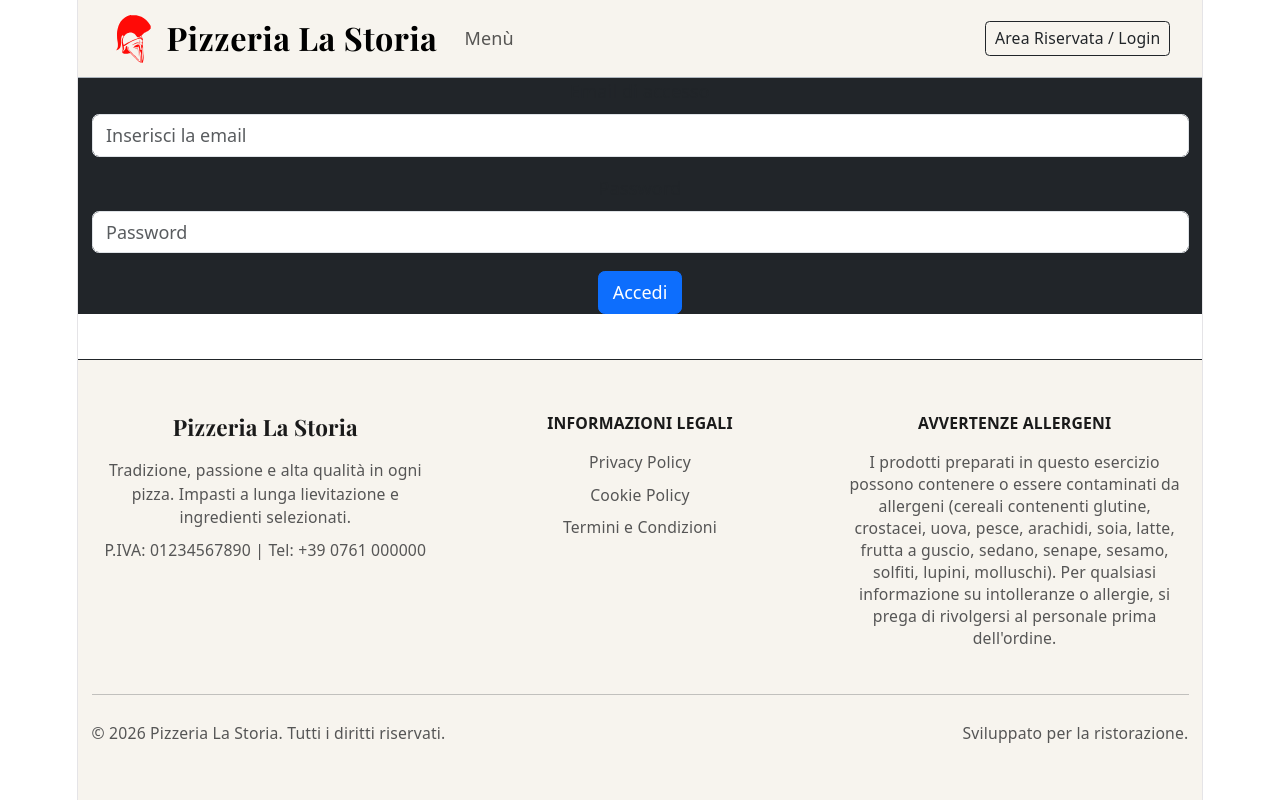
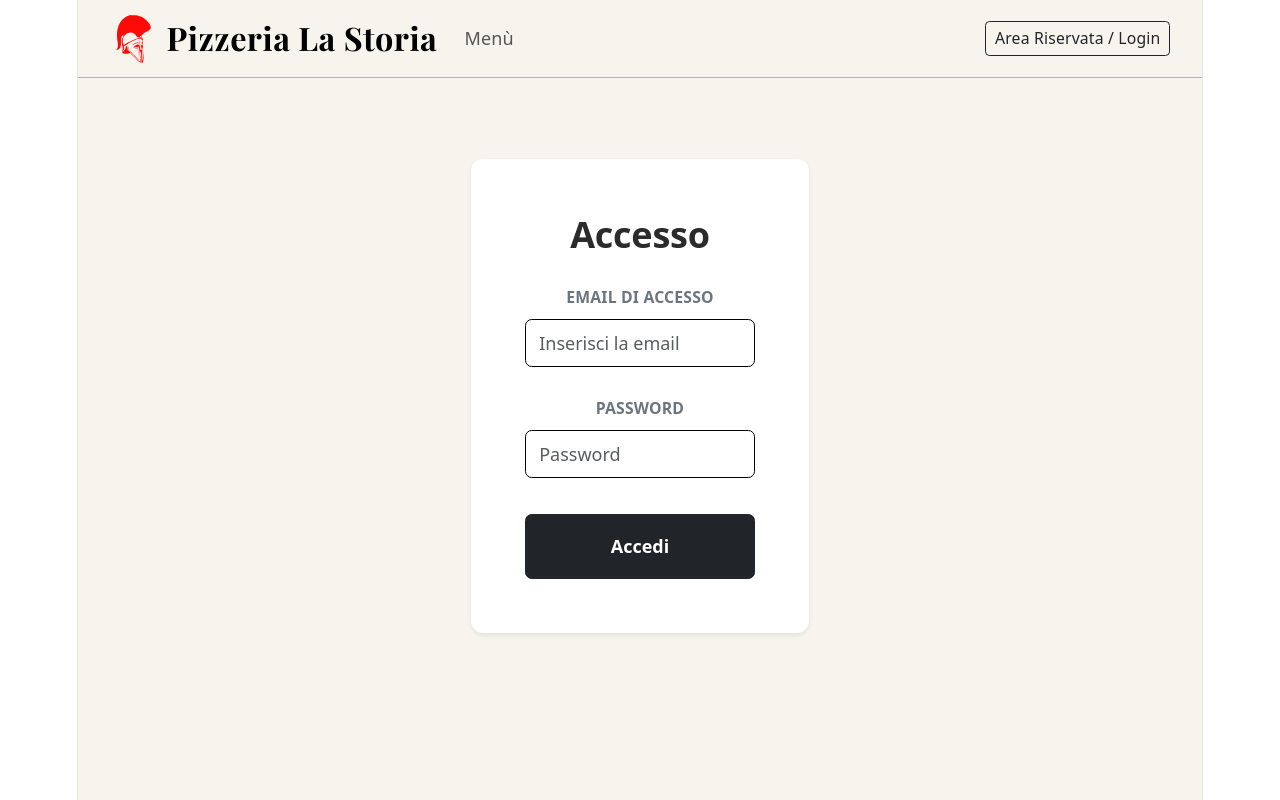
Before and after one commit to Vidied/capstone-frontend, a React (Vite) app: page /login in a window 1280 px wide. Shown: the top 800 px of the page. Built offline with nearby package versions, Linux system fonts and the light colour scheme; a web font is replaced by a local one.

Commit message:
Allineamento con il resto del sito per il form login

```diff
--- a/src/pages/LoginPage.tsx
+++ b/src/pages/LoginPage.tsx
@@ -4,7 +4,7 @@ import Form from "react-bootstrap/Form";
 import { useAppDispatch, useAppSelector } from "../app/hooks";
 import { useNavigate } from "react-router-dom";
 import { clearError, loginThunk } from "../features/auth/authSlice";
-import { Alert, Container, Spinner } from "react-bootstrap";
+import { Alert, Container, Spinner, Row, Col, Card } from "react-bootstrap";
 
 export const LoginPage = () => {
   const [email, setEmail] = useState<string>("");
@@ -32,51 +32,99 @@ export const LoginPage = () => {
   };
 
   return (
-    <Container className="bg-dark">
+    <Container
+      fluid
+      className="min-vh-100 d-flex justify-content-center pt-5"
+      style={{ backgroundColor: "#f7f4ee", color: "#2b2b2b" }}
+    >
+      <Row
+        className="w-100 justify-content-center"
+        style={{ height: "fit-content" }}
+      >
+        <Col xs={12} sm={8} md={6} lg={4}>
+          <Card
+            className="border-0 shadow-sm p-5 mt-4"
+            style={{ backgroundColor: "#ffffff", borderRadius: "12px" }}
+          >
+            <h2
+              className="fw-bold mb-4 text-center"
+              style={{ color: "#2b2b2b" }}
+            >
+              Accesso
+            </h2>
+
             {error && (
               <Alert
                 variant="danger"
                 onClose={() => dispatch(clearError())}
                 dismissible
+                className="mb-4"
               >
                 {error}
               </Alert>
             )}
+
             <Form onSubmit={handleSubmit}>
-        <Form.Group className="mb-3" controlId="loginEmail">
-          <Form.Label>Email di accesso</Form.Label>
+              <Form.Group className="mb-4" controlId="loginEmail">
+                <Form.Label className="fw-semibold text-secondary small text-uppercase">
+                  Email di accesso
+                </Form.Label>
                 <Form.Control
                   required
                   type="email"
                   placeholder="Inserisci la email"
                   value={email}
                   onChange={(e) => setEmail(e.target.value)}
+                  style={{
+                    backgroundColor: "#ffffff",
+                    border: "1px solid #000000",
+                    color: "#000000",
+                    height: "48px",
+                  }}
+                  className="shadow-none"
                 />
-          <Form.Text className="text-muted"></Form.Text>
               </Form.Group>
 
-        <Form.Group className="mb-3" controlId="loginPassword">
-          <Form.Label>Password</Form.Label>
+              <Form.Group className="mb-4" controlId="loginPassword">
+                <Form.Label className="fw-semibold text-secondary small text-uppercase">
+                  Password
+                </Form.Label>
                 <Form.Control
                   required
                   type="password"
                   placeholder="Password"
                   value={password}
                   onChange={(e) => setPassword(e.target.value)}
+                  style={{
+                    backgroundColor: "#ffffff",
+                    border: "1px solid #000000",
+                    color: "#000000",
+                    height: "48px",
+                  }}
+                  className="shadow-none"
                 />
               </Form.Group>
-        <Button variant="primary" type="submit" disabled={loading}>
+
+              <Button
+                variant="dark"
+                type="submit"
+                disabled={loading}
+                className="w-100 py-3 fw-bold mt-2"
+              >
                 {loading ? (
                   <Spinner
                     animation="border"
                     size="sm"
-              className="me-2, justify-content-center"
+                    className="me-2"
                   ></Spinner>
                 ) : (
                   "Accedi"
                 )}
               </Button>
             </Form>
+          </Card>
+        </Col>
+      </Row>
     </Container>
   );
 };
```
Lines whose indentation alone changed are shown as unchanged.
